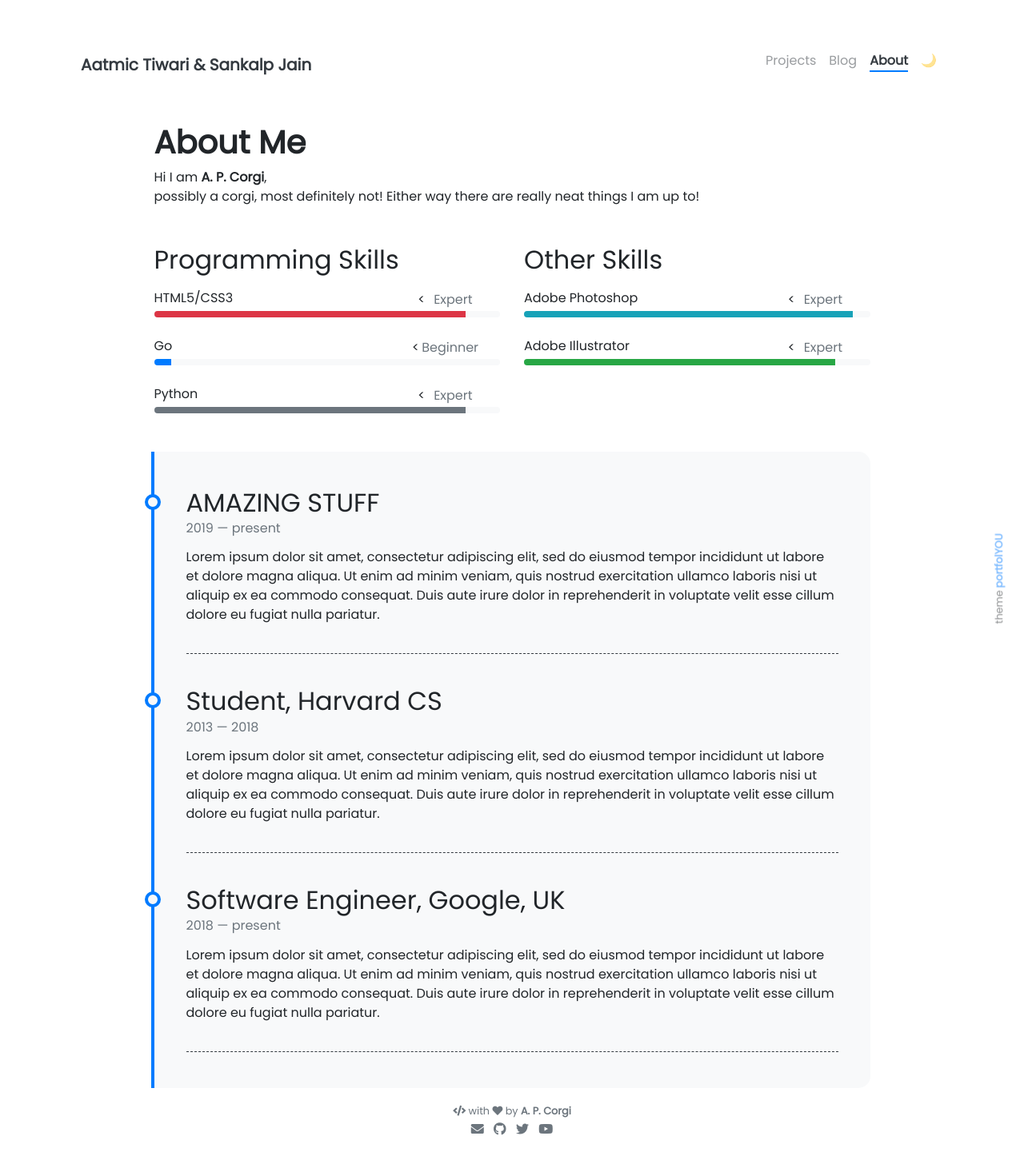
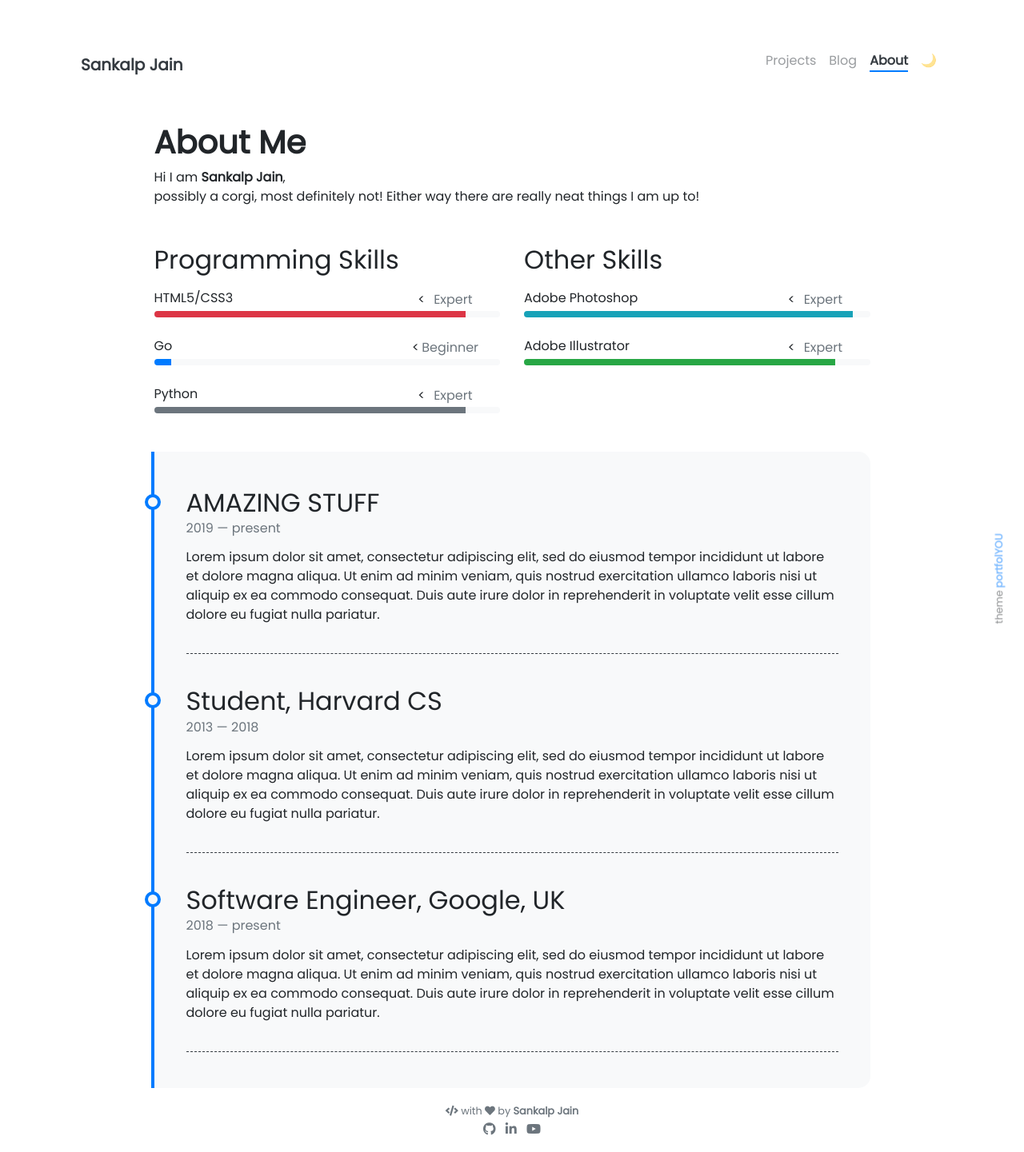
Before and after one commit to sankalpjain63/sankalpjain63.github.io, a Jekyll site: the page built from pages/about.md, in a window 1280 px wide. Shown: the whole page at 80% size. Built offline with Jekyll 4.4.1, drawn with Linux system fonts in a browser that asks for light colours; nearby versions of some CDN libraries.

Commit message:
_config.yml

```diff
--- a/_config.yml
+++ b/_config.yml
@@ -5,9 +5,9 @@
 # NOTE: it looks like you need to rebuild + repush everytime you update this _config.yml file
 
 ### Site Settings ###
-title               : Aatmic Tiwari & Sankalp Jain
+title               : Sankalp Jain
 description         : >-
-                      I am definitely not a corgi!
+                      Hi I am Sankalp
 baseurl             : ""   # Change to empty quotes if you are hosting your site at <your-username>.github.io directly,
 #                                             otherwise will be hosted at <your-username>.github.io/{{base_url}}
 repository          : sankalpjain63/sankalpjain63.github.io               # Change to <your-username>/<your-username>.github.io (or remove it if you don't need remote projects)
@@ -34,26 +34,27 @@ nav_exclude:                                            # The following paths ar
 
 ### Author Info ###
 author:
-  name              : A. P. Corgi
-  image             : https://dogtime.com/assets/uploads/gallery/pembroke-welsh-corgi-dog-breed-pictures/prance-8.jpg
+
+  name              : Sankalp Jain
+  image             : https://media.licdn.com/dms/image/C4D03AQEHvrKTxixSsQ/profile-displayphoto-shrink_800_800/0/1654262638257?e=2147483647&v=beta&t=hDKhgqB6RM-2zRWbxg0-Vez8eiedHGg-7ni0e0mvGCM
 #  behance           : your_username
 # dribbble          : your_username
-  email             : username@domain.com
+#  email             : username@domain.com
 #  facebook          : your_username
-  github            : jnaiman # JPN
+  github            : sankalpjain63.github.io
 # gitlab            : your_username
 # instagram         : your_username
 # kaggle            : your_username
-#  linkedin          : your_username
+  linkedin          : https://www.linkedin.com/in/sankalpjain81
 #  medium            : your_username
 # soundcloud        : your_username
 # spotify           : your_username
 # stackoverflow     : your_user_id
 # tumblr            : your_username.tumblr.com
 #  twitch            : your_username
-  twitter           : your_username
+# twitter           : your_username
 #  vimeo             : your_username
-  youtube           : your_channel_name
+  youtube           : https://www.youtube.com/@lifewithsankalp
 # keybase           : your_username
 
 
@@ -92,6 +93,7 @@ buymeacoffee:
   description: "Support me on Buy me a coffee!"
 
 
+
 ### Defaults for collections ###
 defaults:
   - scope:
```
